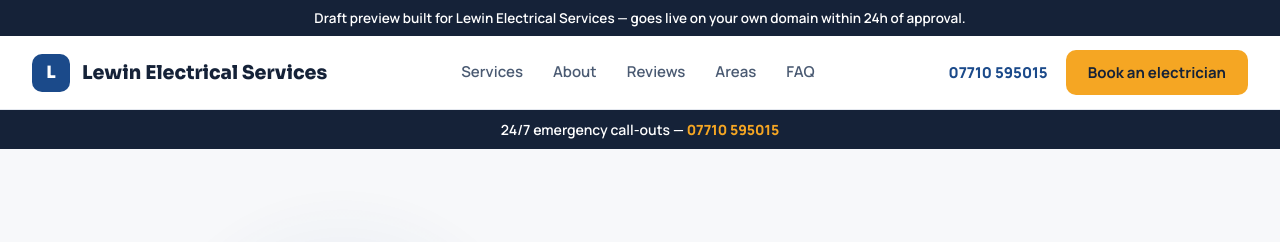
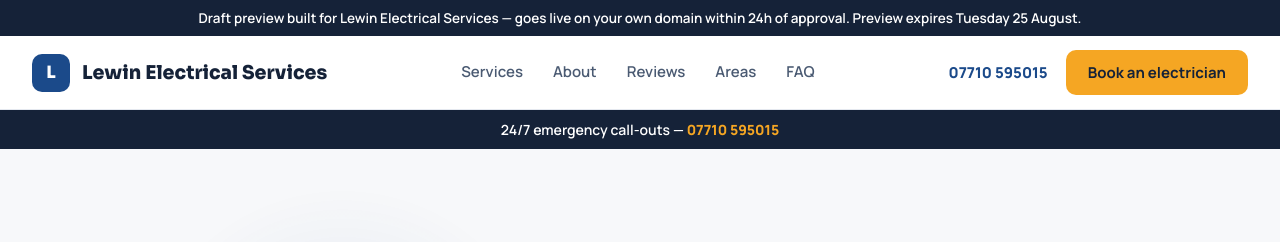
Before and after one commit to East-designs/preview-leicester-electrician, a plain HTML site: page index.html in a window 1280 px wide. Shown: the top 242 px of the page. Drawn offline with nearby package versions, Linux system fonts and the light colour scheme; no server answers.

Commit message:
Stamp outreach expiry: Tuesday 25 August

```diff
--- a/index.html
+++ b/index.html
@@ -61,7 +61,7 @@
 </helmet>
 
 <div ref="{{ rootRef }}" data-ph-hide="{{ phHide }}" data-anim="{{ animOn }}" style="background:#F7F8FA; color:#152238; font-family:'Manrope',sans-serif; -webkit-font-smoothing:antialiased;">
-<div style="position:sticky; top:0; z-index:60; background:#152238; color:#fff; text-align:center; padding:9px 16px; font-family:'Manrope',sans-serif; font-size:13.5px; font-weight:600;">Draft preview built for Lewin Electrical Services — goes live on your own domain within 24h of approval.</div>
+<div style="position:sticky; top:0; z-index:60; background:#152238; color:#fff; text-align:center; padding:9px 16px; font-family:'Manrope',sans-serif; font-size:13.5px; font-weight:600;">Draft preview built for Lewin Electrical Services — goes live on your own domain within 24h of approval. Preview expires Tuesday 25 August.</div>
 
   <!-- ================= NAV ================= -->
   <div data-screen-label="Nav" data-navbar style="position:sticky; top:0; z-index:50; background:rgba(255,255,255,.92); backdrop-filter:blur(12px); border-bottom:1px solid #E4E8EF;">
```
